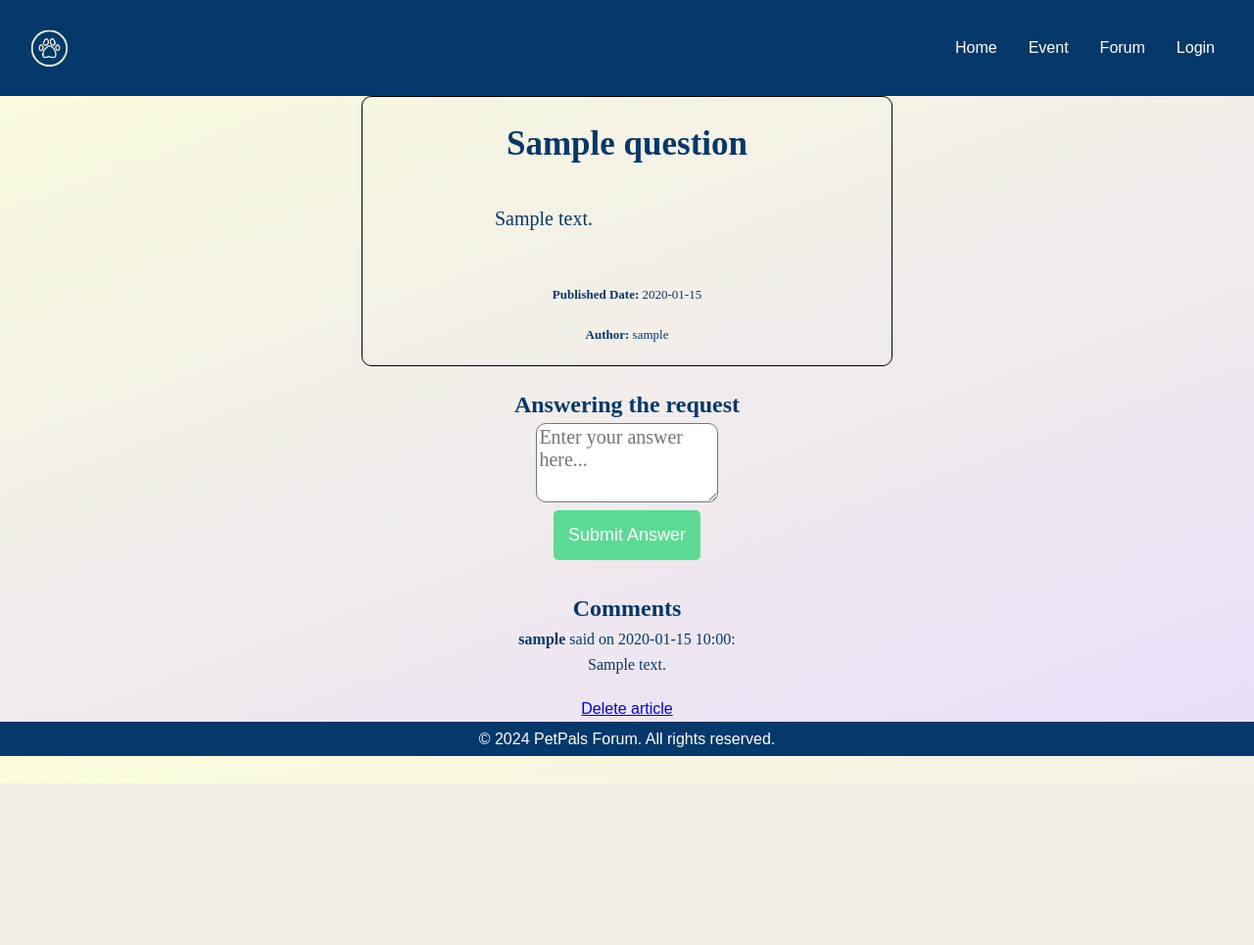
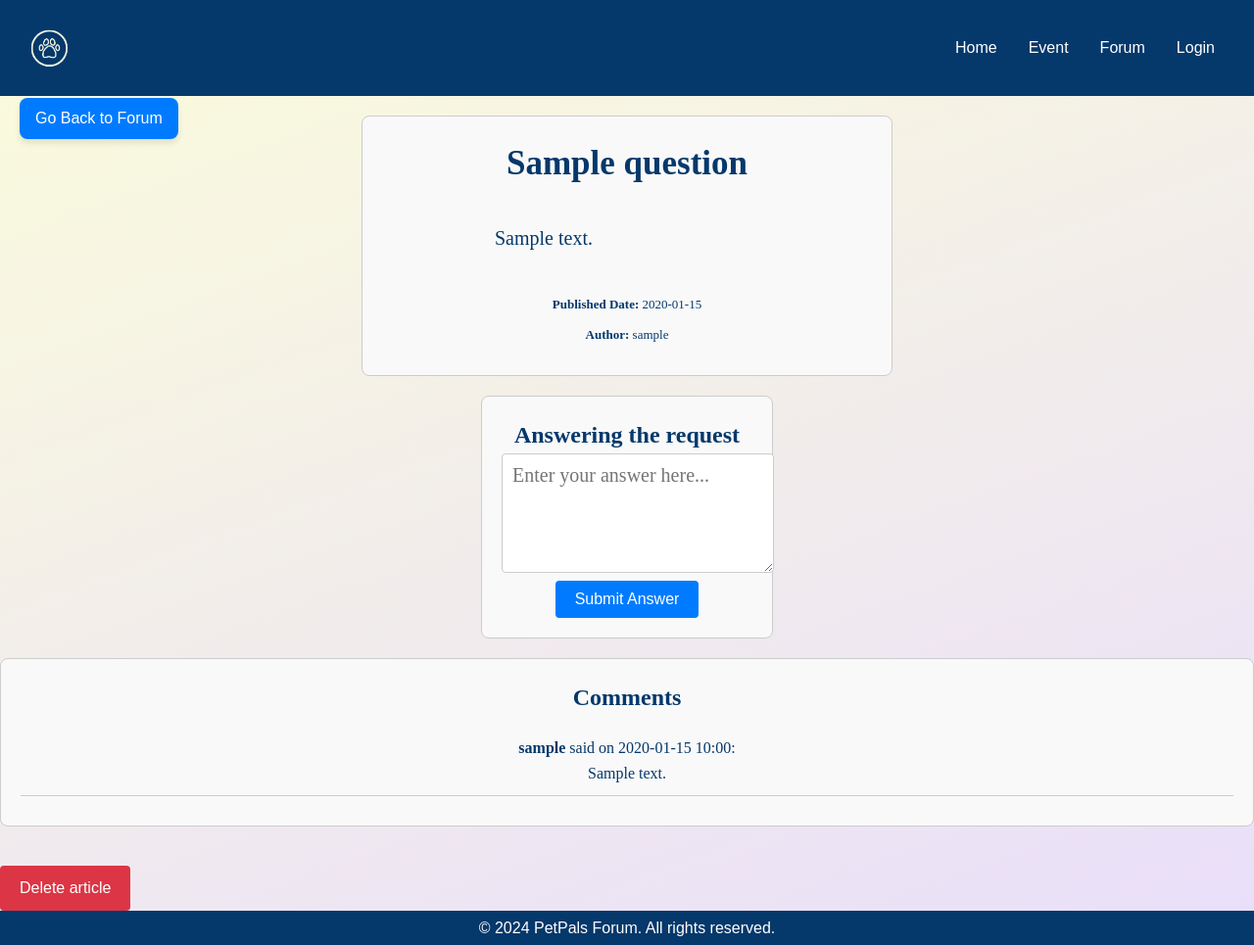
Before and after one commit to 953740669wu/CITS3403, a Python web app: template app/templates/question_details.html in a window 1280 px wide. Shown: the whole page at 98% size. Before the commit the page ends 799 px from the top, so only its background shows below. Run offline with Jinja, Linux system fonts and the light colour scheme; the template is opened without the code that fills it: most values are stand-ins (such as "Sample title", 1, 10 or a date in 2020).

Commit message:
Added go back button on question_details page
Added go back button on question_details page

```diff
--- a/app/static/css/question_details.css
+++ b/app/static/css/question_details.css
@@ -98,3 +98,127 @@
 .btn-primary:hover {
     background-color: #05386B;
 }
+
+body {
+    position: relative;
+}
+
+.back-btn-container {
+    position: fixed;
+    top: 100px; /* Adjusted from 50px to 70px to move the button further down */
+    left: 20px;
+    z-index: 10;
+}
+
+.go-back-btn {
+    display: inline-block;
+    font-size: 16px; /* Reduced font size */
+    padding: 8px 16px; /* Reduced padding */
+    color: #fff;
+    background-color: #007bff;
+    border: none;
+    border-radius: 8px;
+    text-decoration: none;
+    transition: background-color 0.3s ease, transform 0.3s ease;
+    box-shadow: 0 4px 6px rgba(0, 0, 0, 0.1);
+}
+
+.go-back-btn:hover {
+    background-color: #0056b3;
+    transform: scale(1.05);
+}
+
+.go-back-btn:active {
+    background-color: #00408d;
+    transform: scale(0.98);
+}
+
+.article-box {
+    margin: 20px auto;
+    padding: 20px;
+    border: 1px solid #ccc;
+    border-radius: 8px;
+    background-color: #f9f9f9;
+}
+
+.article-detail {
+    margin: 10px 0;
+}
+
+.answer-form-wrapper {
+    margin: 20px auto;
+}
+
+.answer-form {
+    margin: 20px auto;
+    padding: 20px;
+    border: 1px solid #ccc;
+    border-radius: 8px;
+    background-color: #f9f9f9;
+}
+
+.form-group textarea {
+    width: 100%;
+    height: 100px;
+    padding: 10px;
+    border: 1px solid #ccc;
+    border-radius: 4px;
+}
+
+.btn-primary {
+    display: inline-block;
+    padding: 10px 20px;
+    font-size: 16px;
+    color: #fff;
+    background-color: #007bff;
+    border: none;
+    border-radius: 4px;
+    text-decoration: none;
+    transition: background-color 0.3s ease, transform 0.3s ease;
+}
+
+.btn-primary:hover {
+    background-color: #0056b3;
+    transform: scale(1.05);
+}
+
+.btn-primary:active {
+    background-color: #00408d;
+    transform: scale(0.98);
+}
+
+.comments {
+    margin: 20px auto;
+    padding: 20px;
+    border: 1px solid #ccc;
+    border-radius: 8px;
+    background-color: #f9f9f9;
+}
+
+.comment {
+    margin: 10px 0;
+    padding: 10px;
+    border-bottom: 1px solid #ccc;
+}
+
+.btn-delete {
+    display: inline-block;
+    padding: 10px 20px;
+    font-size: 16px;
+    color: #fff;
+    background-color: #dc3545;
+    border: none;
+    border-radius: 4px;
+    text-decoration: none;
+    transition: background-color 0.3s ease, transform 0.3s ease;
+}
+
+.btn-delete:hover {
+    background-color: #c82333;
+    transform: scale(1.05);
+}
+
+.btn-delete:active {
+    background-color: #bd2130;
+    transform: scale(0.98);
+}
--- a/app/templates/question_details.html
+++ b/app/templates/question_details.html
@@ -16,6 +16,11 @@ Article Detail
     <p class="article-detail"><strong>Published Date:</strong> {{ question.create_time.strftime('%Y-%m-%d') }}</p>
     <p class="article-detail"><strong>Author:</strong> {{ question.author.username }}</p>
 </div>
+<!-- Go Back Button -->
+<div class="back-btn-container">
+    <a href="{{ url_for('main.forum_page') }}" class="go-back-btn">Go Back to Forum</a>
+</div>
+
 
 
 <!-- Answer Form -->
```
Also changed, not shown: app/static/css/my_question.css (line endings or trailing spaces).
